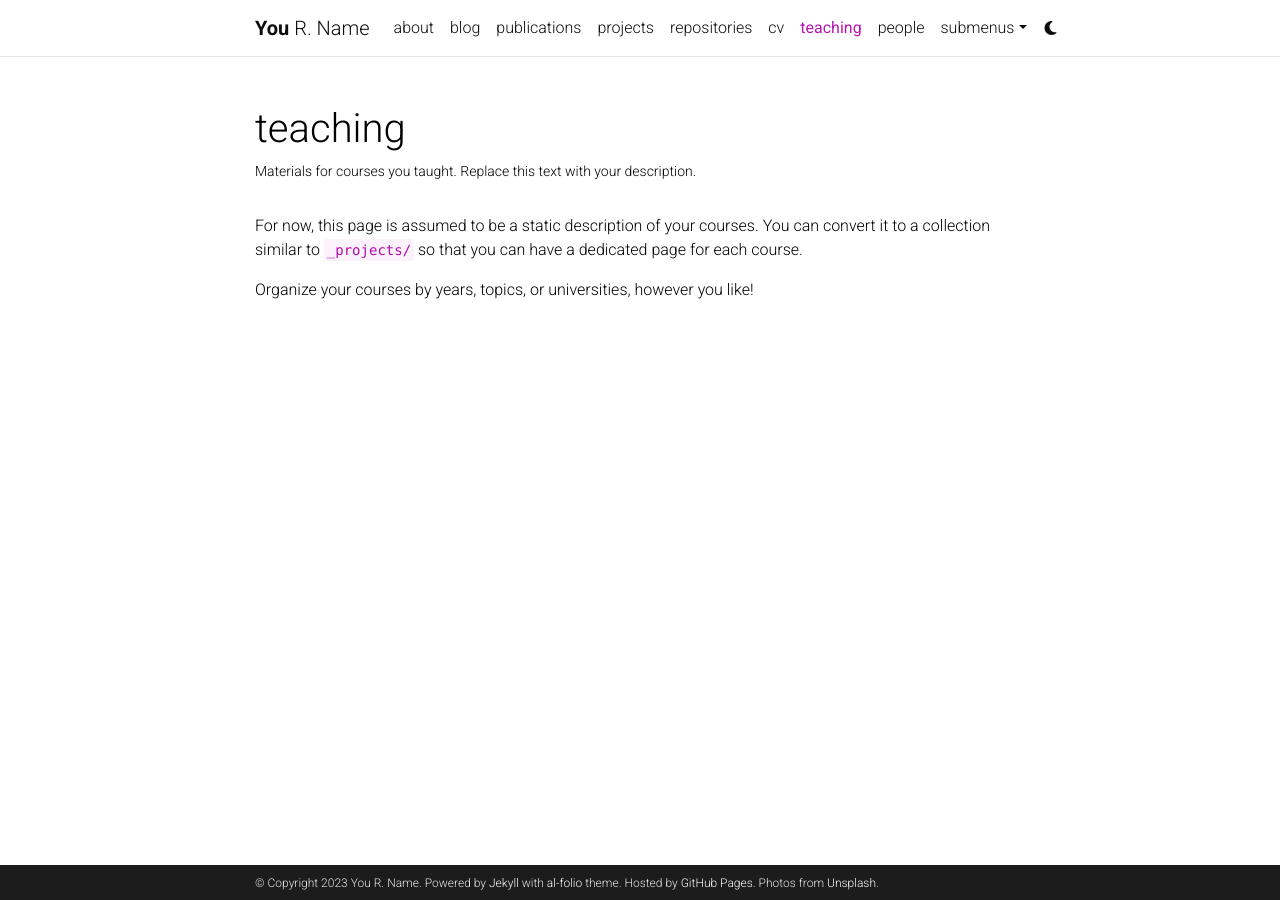
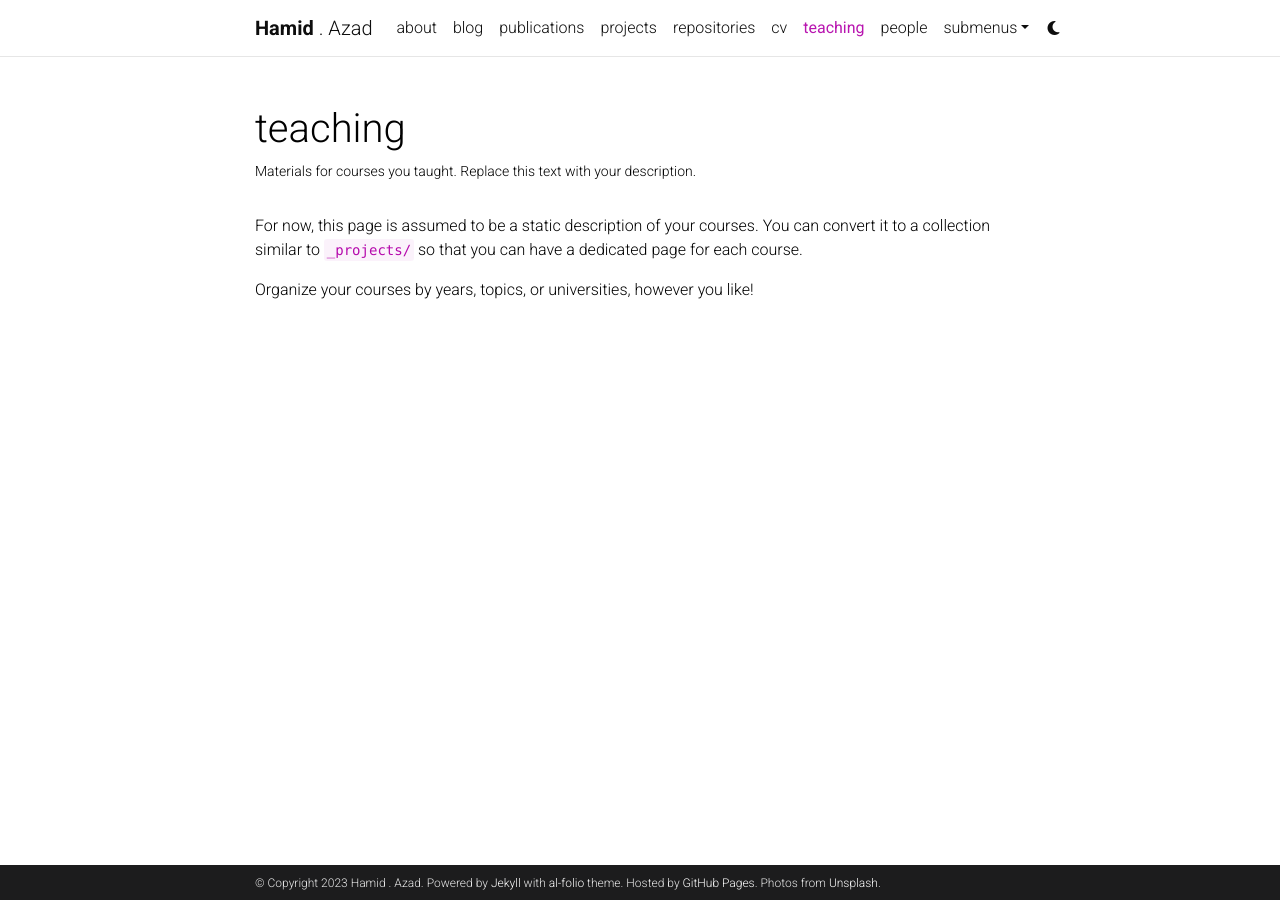
Before and after one commit to azadhamid/HamidAzad.github.io, a Jekyll site: the page built from _pages/teaching.md, in a window 1280 px wide. Built offline with Jekyll 4.4.1, drawn with Linux system fonts in a browser that asks for light colours; comment, search, counter and statistics services are not loaded; a style sheet for code colours, icons or effects is not loaded.

Commit message:
Update _config.yml

```diff
--- a/_config.yml
+++ b/_config.yml
@@ -3,10 +3,10 @@
 # -----------------------------------------------------------------------------
 
 title: blank # the website title (if blank, full name will be used instead)
-first_name: You
-middle_name: R.
-last_name: Name
-email: you@example.com
+first_name: Hamid
+middle_name: .
+last_name: Azad
+email: hamid.azad@uottawa.ca
 description: > # the ">" symbol means to ignore newlines until "footer_text:"
   A simple, whitespace theme for academics. Based on [*folio](https://github.com/bogoli/-folio) design.
 footer_text: >
@@ -18,7 +18,7 @@
 lang: en # the language of your site (for example: en, fr, cn, ru, etc.)
 icon: ⚛️  # the emoji used as the favicon (alternatively, provide image name in /assets/img/)
 
-url: https://alshedivat.github.io # the base hostname & protocol for your site
+url: https://HamidAzad.github.io # the base hostname & protocol for your site
 baseurl: /al-folio # the subpath of your site, e.g. /blog/
 last_updated: false # set to true if you want to display last updated in the footer
 impressum_path:  # set to path to include impressum link in the footer, use the same path as permalink in a page, helps to conform with EU GDPR
```
